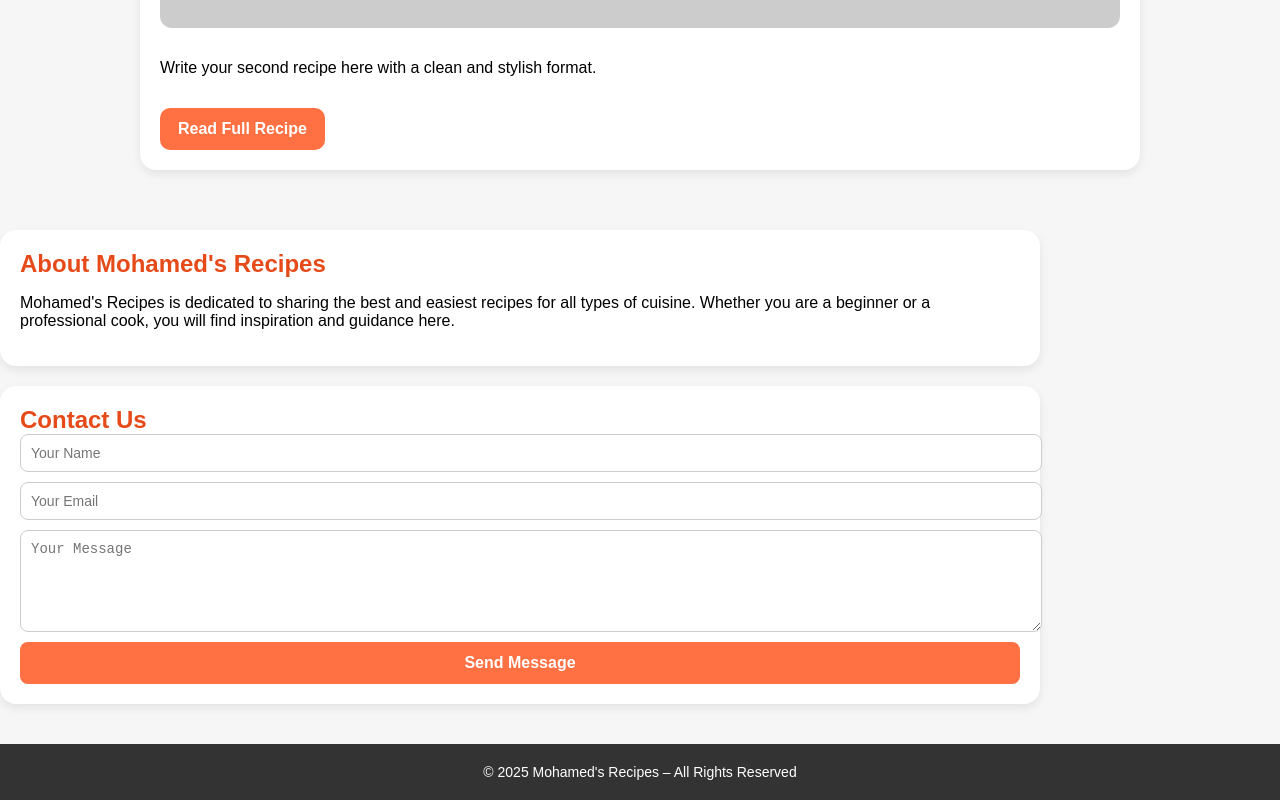
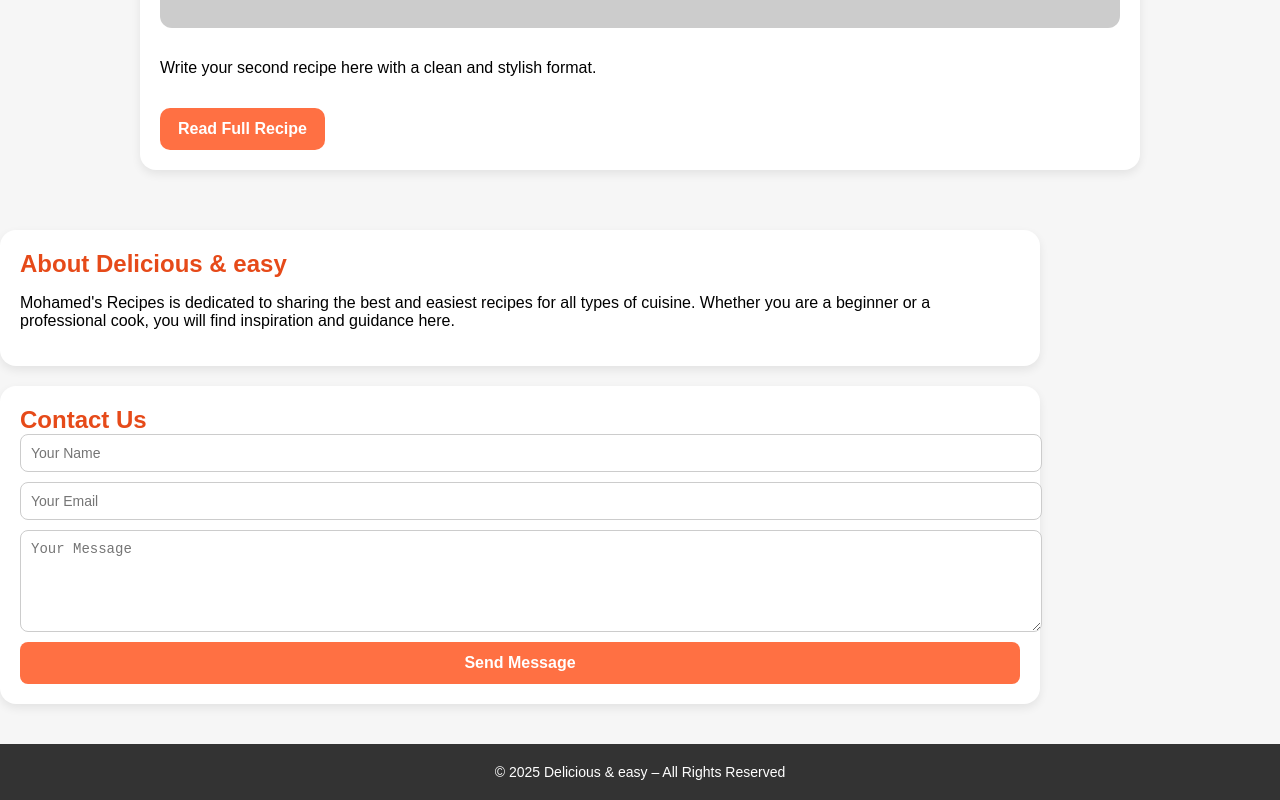
Before and after one commit to tasty-recipess/midox-recipes, a plain HTML site: page index.html in a window 1280 px wide. Shown: the part 1859-2659 px from the top of the page. Drawn offline with Linux system fonts and the light colour scheme; placeholder pictures from the web are drawn by us.

Commit message:
Change title and header to 'Delicious & easy'

```diff
--- a/index.html
+++ b/index.html
@@ -2,7 +2,7 @@
 <head>
     <meta charset="UTF-8" />
     <meta name="viewport" content="width=device-width, initial-scale=1.0" />
-    <title>Mohamed's Recipes</title>
+    <title>Delicious & easy</title>
     <style>
         body {
             font-family: 'Cairo', sans-serif;
@@ -123,7 +123,7 @@
     </style>
 </head>
 <body>
-    <header>Mohamed's Recipes</header><nav>
+    <header>Delicious & easy</header><nav>
     <a href="#home">Home</a>
     <a href="#recipes">Recipes</a>
     <a href="#about">About</a>
@@ -152,7 +152,7 @@
 </div>
 
 <div class="container about" id="about">
-    <h2>About Mohamed's Recipes</h2>
+    <h2>About Delicious & easy</h2>
     <p>Mohamed's Recipes is dedicated to sharing the best and easiest recipes for all types of cuisine. Whether you are a beginner or a professional cook, you will find inspiration and guidance here.</p>
 </div>
 
@@ -167,7 +167,7 @@
 </div>
 
 <footer>
-    © 2025 Mohamed's Recipes – All Rights Reserved
+    © 2025 Delicious & easy – All Rights Reserved
 </footer>
 
 </body>
```
